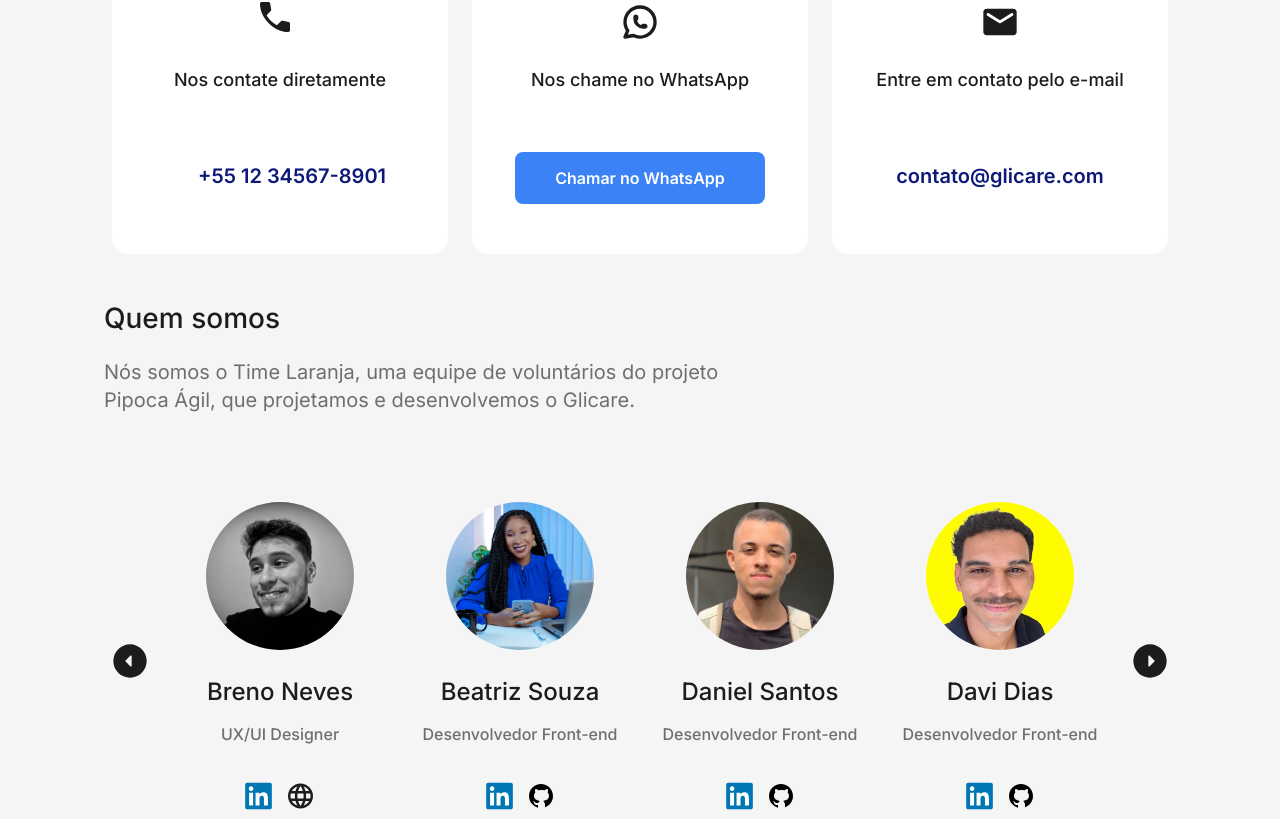
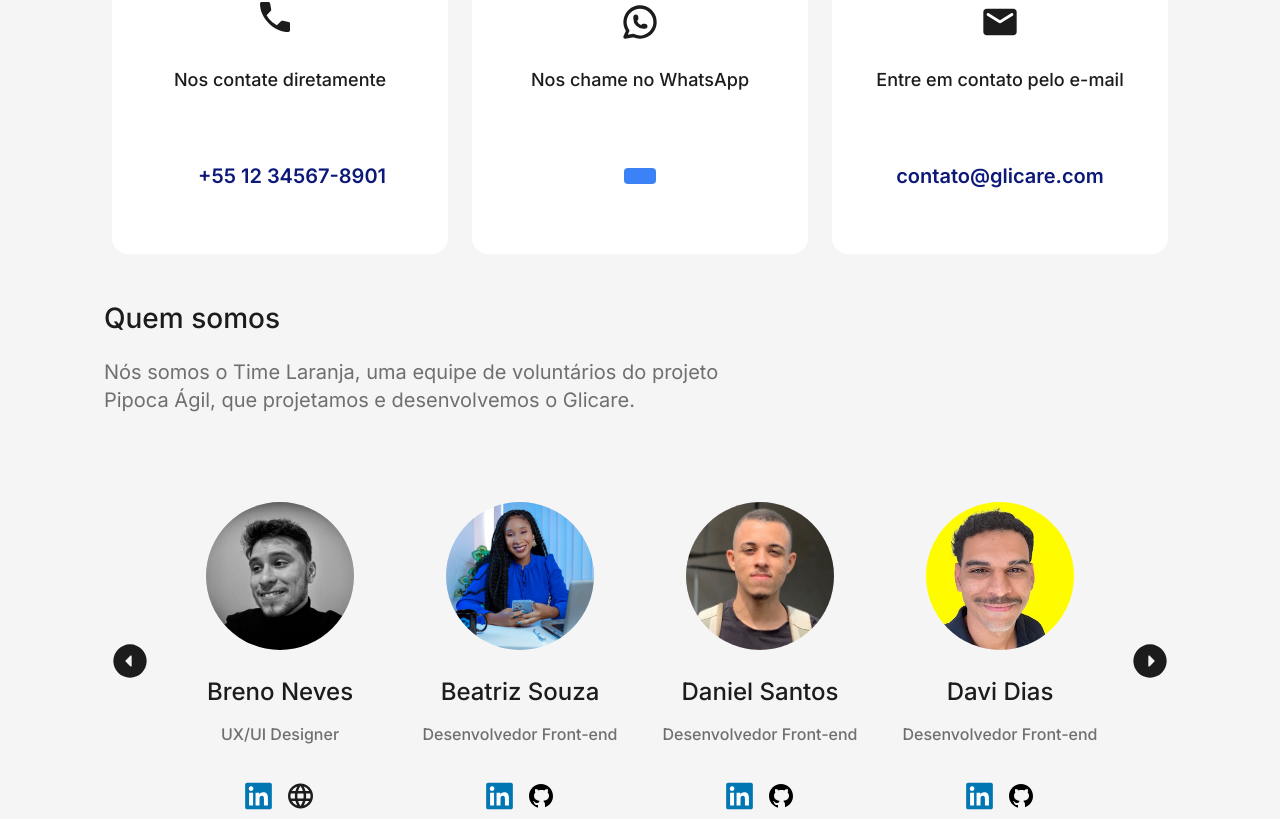
Before and after one commit to Daniel-san8/Glicare, a Next.js app in the folder Glicare/: page / in a window 1280 px wide. Shown: the part 4661-5480 px from the top of the page. Built offline with nearby package versions, Linux system fonts and the light colour scheme.

Commit message:
concluida as alterações nas caixas de contatos

```diff
--- a/Glicare/src/app/components/contact.tsx
+++ b/Glicare/src/app/components/contact.tsx
@@ -23,7 +23,7 @@ export default function Contact() {
             </h3>
             <a
               href="tel:+5512345678901"
-              className="text-blue-dark text-center text-lg lg:text-xl font-semibold ml-6"
+              className="text-blue-dark text-center text-lg lg:text-xl font-semibold lg:ml-6"
             >
               +55 12 34567-8901
             </a>
@@ -38,11 +38,11 @@ export default function Contact() {
               href="https://wa.me/5512345678901"
               target="_blank"
               rel="noopener noreferrer"
-              className="md:bg-blue-500 gap-2 px-6 py-4 rounded-lg"
+              className="gap-2 px-6 py-4 rounded-lg"
             >
-              <Button classAttributes="font-semibold text-base">
-              <span className="md:hidden">Chamar</span>
-              <span className="hidden md:inline">Chamar no WhatsApp</span>
+              <Button classAttributes="md:bg-blue-500 font-semibold text-base">
+                <span className="lg:hidden">Chamar</span>
+                <span className="md:hidden">Chamar no WhatsApp</span>
               </Button>
             </a>
           </div>
```
